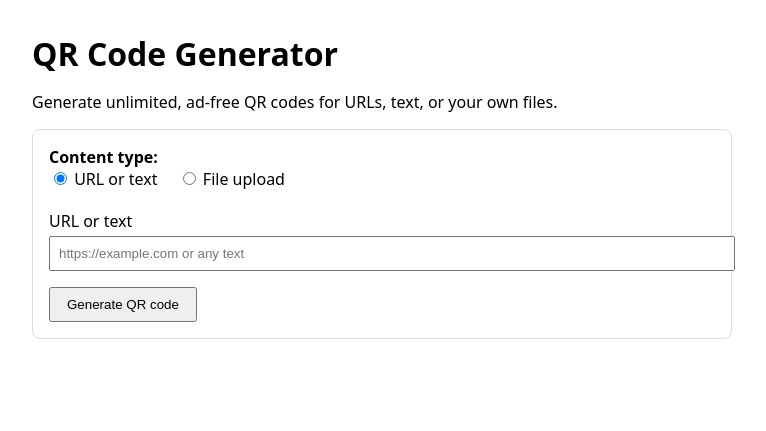
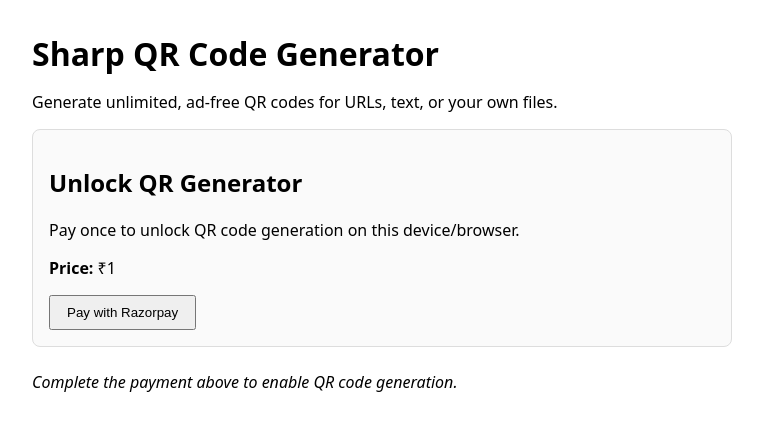
Before and after one commit to Riyaspn/Sharp-QR-code-generator, a Flask app: page / in a window 1280 px wide. Shown: the top 431 px of the page, without its empty margins (0-766 px from the left). Run offline with Flask 3, Linux system fonts and the light colour scheme; some libraries are stand-ins or nearby versions.

Commit message:
latest updates

```diff
--- a/app.py
+++ b/app.py
@@ -9,24 +9,31 @@ from flask import (
     url_for,
     send_from_directory,
     flash,
+    session,
+    jsonify,
 )
 from werkzeug.utils import secure_filename
 import qrcode
+import razorpay
+from dotenv import load_dotenv
+
+# Load environment variables from .env if present. [web:63]
+load_dotenv()
 
 app = Flask(__name__)
 
 # Basic configuration
-app.config["SECRET_KEY"] = "change-this-in-production"
+app.config["SECRET_KEY"] = os.environ.get("FLASK_SECRET_KEY", "change-this-in-production")
 app.config["UPLOAD_FOLDER"] = os.path.join(app.root_path, "uploads")
 app.config["QR_FOLDER"] = os.path.join(app.root_path, "static", "qr_codes")
 app.config["MAX_CONTENT_LENGTH"] = 50 * 1024 * 1024  # 50 MB max upload
 
-# Create folders if they don't exist
 os.makedirs(app.config["UPLOAD_FOLDER"], exist_ok=True)
 os.makedirs(app.config["QR_FOLDER"], exist_ok=True)
 
-# Optional: restrict file types if you want
+# Optional: restrict types
 ALLOWED_EXTENSIONS = None  # or set like {"png", "jpg", "jpeg", "gif", "mp4", "pdf"}
+
 
 def allowed_file(filename: str) -> bool:
     if not filename or "." not in filename:
@@ -37,34 +44,50 @@ def allowed_file(filename: str) -> bool:
     return ext in ALLOWED_EXTENSIONS
 
 
+# ---------------- Razorpay config ----------------
+
+RAZORPAY_KEY_ID = os.environ.get("RAZORPAY_KEY_ID")
+RAZORPAY_KEY_SECRET = os.environ.get("RAZORPAY_KEY_SECRET")
+
+if not RAZORPAY_KEY_ID or not RAZORPAY_KEY_SECRET:
+    print("WARNING: Razorpay keys not set. Payment will not work.")
+
+razorpay_client = razorpay.Client(auth=(RAZORPAY_KEY_ID, RAZORPAY_KEY_SECRET))
+PRICE_INR = 1  # change this to your price in rupees
+
+
+# ---------------- Core QR routes ----------------
+
 @app.route("/", methods=["GET", "POST"])
 def index():
+    paid = session.get("paid", False)
     qr_image_url = None
     target_url = None
 
     if request.method == "POST":
+        # Block QR generation if not paid
+        if not paid:
+            flash("Please complete payment to generate QR codes.")
+            return redirect(url_for("index"))
+
         mode = request.form.get("mode")
 
-        # Case 1: user provides URL or text
+        # Case 1: URL or text
         if mode == "url":
             raw_value = request.form.get("url", "").strip()
             if not raw_value:
                 flash("Please enter a URL or some text.")
                 return redirect(url_for("index"))
 
-            # If it looks like a URL without scheme, prepend https://
             if raw_value.startswith(("http://", "https://")):
                 target_url = raw_value
             else:
-                # You can treat any text as-is, or force URL format.
-                # Here we assume if it has spaces we keep it as plain text,
-                # otherwise we treat it as URL and prepend https.
                 if " " in raw_value:
                     target_url = raw_value
                 else:
                     target_url = "https://" + raw_value
 
-        # Case 2: user uploads a file
+        # Case 2: file upload
         elif mode == "file":
             file = request.files.get("file")
             if not file or file.filename == "":
@@ -79,14 +102,13 @@ def index():
             save_path = os.path.join(app.config["UPLOAD_FOLDER"], filename)
             file.save(save_path)
 
-            # Public URL that QR will point to
             target_url = url_for("serve_file", filename=filename, _external=True)
 
         else:
             flash("Invalid submission.")
             return redirect(url_for("index"))
 
-        # Generate QR code image for target_url (or text)
+        # Generate QR
         qr_filename = f"{uuid.uuid4().hex}.png"
         qr_path = os.path.join(app.config["QR_FOLDER"], qr_filename)
 
@@ -95,24 +117,100 @@ def index():
 
         qr_image_url = url_for("static", filename=f"qr_codes/{qr_filename}")
 
-        return render_template(
-            "index.html",
-            qr_image_url=qr_image_url,
-            target_url=target_url,
-        )
-
-    return render_template("index.html", qr_image_url=qr_image_url, target_url=target_url)
+    return render_template(
+        "index.html",
+        qr_image_url=qr_image_url,
+        target_url=target_url,
+        paid=paid,
+        razorpay_key_id=RAZORPAY_KEY_ID,
+        price_inr=PRICE_INR,
+    )
 
 
 @app.route("/file/<path:filename>")
 def serve_file(filename):
-    """
-    Serves uploaded files so that QR codes can point to them.
-    Scans are unlimited as long as the file exists on the server.
-    """
     return send_from_directory(app.config["UPLOAD_FOLDER"], filename, as_attachment=False)
 
 
+# ---------------- Razorpay order endpoint ----------------
+# Server-side order creation using Orders API. [web:42][web:48]
+
+@app.route("/create_order", methods=["POST"])
+def create_order():
+    if not (RAZORPAY_KEY_ID and RAZORPAY_KEY_SECRET):
+        return jsonify({"error": "Payment not configured"}), 500
+
+    data = request.get_json(silent=True) or {}
+    amount_rupees = data.get("amount") or PRICE_INR
+
+    try:
+        amount_rupees = float(amount_rupees)
+    except (TypeError, ValueError):
+        return jsonify({"error": "Invalid amount"}), 400
+
+    if amount_rupees <= 0:
+        return jsonify({"error": "Invalid amount"}), 400
+
+    amount_paise = int(round(amount_rupees * 100))  # Razorpay uses paise. [web:42]
+
+    try:
+        order = razorpay_client.order.create(
+            {
+                "amount": amount_paise,
+                "currency": "INR",
+                "receipt": f"rcpt_{uuid.uuid4().hex[:10]}",
+                "payment_capture": 1,
+                "notes": {"product": "Sharp QR Code Generator Access"},
+            }
+        )
+    except Exception as e:
+        print("Razorpay order creation failed:", e)
+        return jsonify({"error": "Failed to create order"}), 500
+
+    return jsonify(
+        {
+            "order_id": order["id"],
+            "amount": order["amount"],
+            "currency": order["currency"],
+        }
+    )
+
+
+# ---------------- Razorpay callback handler ----------------
+# Razorpay posts here after successful payment if callback_url is set. [web:42][web:53]
+
+@app.route("/payment_handler", methods=["POST"])
+def payment_handler():
+    if not (RAZORPAY_KEY_ID and RAZORPAY_KEY_SECRET):
+        flash("Payment is not configured on the server.")
+        return redirect(url_for("index"))
+
+    razorpay_payment_id = request.form.get("razorpay_payment_id")
+    razorpay_order_id = request.form.get("razorpay_order_id")
+    razorpay_signature = request.form.get("razorpay_signature")
+
+    if not (razorpay_payment_id and razorpay_order_id and razorpay_signature):
+        flash("Missing payment details from Razorpay.")
+        return redirect(url_for("index"))
+
+    params_dict = {
+        "razorpay_order_id": razorpay_order_id,
+        "razorpay_payment_id": razorpay_payment_id,
+        "razorpay_signature": razorpay_signature,
+    }
+
+    try:
+        razorpay_client.utility.verify_payment_signature(params_dict)  # raises on error [web:42][web:54]
+    except razorpay.errors.SignatureVerificationError as e:
+        print("Payment signature verification failed:", e)
+        flash("Payment verification failed. If you were charged, please contact support.")
+        return redirect(url_for("index"))
+
+    # Success: unlock generator for this session
+    session["paid"] = True
+    flash("Payment successful! QR generator unlocked.")
+    return redirect(url_for("index"))
+
+
 if __name__ == "__main__":
-    # For local development
     app.run(host="0.0.0.0", port=5000, debug=True)
--- a/requirements.txt
+++ b/requirements.txt
@@ -1,3 +1,4 @@
 Flask
 qrcode[pil]
 gunicorn
+razorpay
--- a/templates/index.html
+++ b/templates/index.html
@@ -2,7 +2,7 @@
 <html lang="en">
 <head>
   <meta charset="utf-8">
-  <title>QR Code Generator</title>
+  <title>Sharp QR Code Generator</title>
   <meta name="viewport" content="width=device-width, initial-scale=1">
   <style>
     body { font-family: system-ui, sans-serif; margin: 2rem; max-width: 700px; }
@@ -17,10 +17,18 @@
     .qr-result { margin-top: 2rem; }
     .qr-result img { max-width: 250px; height: auto; border: 1px solid #ccc; padding: 0.5rem; }
     .flash { color: #b00020; margin-bottom: 0.5rem; }
+    .card {
+      border: 1px solid #ddd;
+      padding: 1rem;
+      border-radius: 0.5rem;
+      margin-bottom: 1.5rem;
+      background: #fafafa;
+    }
   </style>
+  <script src="https://checkout.razorpay.com/v1/checkout.js"></script>
 </head>
 <body>
-  <h1>QR Code Generator</h1>
+  <h1>Sharp QR Code Generator</h1>
   <p>Generate unlimited, ad‑free QR codes for URLs, text, or your own files.</p>
 
   {% with messages = get_flashed_messages() %}
@@ -31,6 +39,16 @@
     {% endif %}
   {% endwith %}
 
+  {% if not paid %}
+    <div class="card">
+      <h2>Unlock QR Generator</h2>
+      <p>Pay once to unlock QR code generation on this device/browser.</p>
+      <p><strong>Price:</strong> ₹{{ price_inr }}</p>
+      <button type="button" onclick="startPayment()">Pay with Razorpay</button>
+    </div>
+  {% endif %}
+
+  {% if paid %}
     <form method="post" enctype="multipart/form-data">
       <div class="field-group mode-select">
         <strong>Content type:</strong><br>
@@ -62,6 +80,9 @@
 
       <button type="submit">Generate QR code</button>
     </form>
+  {% else %}
+    <p><em>Complete the payment above to enable QR code generation.</em></p>
+  {% endif %}
 
   {% if qr_image_url %}
     <div class="qr-result">
@@ -82,7 +103,7 @@
     const fileInput = document.getElementById('file-input');
 
     function updateMode() {
-      if (urlRadio.checked) {
+      if (urlRadio && urlRadio.checked) {
         urlInput.style.display = '';
         fileInput.style.display = 'none';
       } else {
@@ -91,9 +112,49 @@
       }
     }
 
+    if (urlRadio && fileRadio) {
       urlRadio.addEventListener('change', updateMode);
       fileRadio.addEventListener('change', updateMode);
       updateMode();
+    }
+
+    async function startPayment() {
+      try {
+        const res = await fetch("/create_order", {
+          method: "POST",
+          headers: { "Content-Type": "application/json" },
+          body: JSON.stringify({ amount: {{ price_inr }} })
+        });
+        const data = await res.json();
+        if (!res.ok) {
+          alert(data.error || "Failed to create order");
+          return;
+        }
+
+        const options = {
+          key: "{{ razorpay_key_id }}",
+          amount: data.amount,            // in paise
+          currency: data.currency,
+          name: "Sharp QR Code Generator",
+          description: "Unlock QR generator",
+          order_id: data.order_id,
+          // ABSOLUTE URL + redirect so Razorpay posts here and then sends you back. [web:73][web:74][web:79]
+          callback_url: "{{ url_for('payment_handler', _external=True) }}",
+          redirect: true,
+          theme: { color: "#3399cc" }
+        };
+
+        const rzp = new Razorpay(options);
+        rzp.on("payment.failed", function (resp) {
+          alert("Payment failed or cancelled. Please try again.");
+          console.log(resp.error);
+        });
+        rzp.open();
+      } catch (e) {
+        console.error(e);
+        alert("Unexpected error while starting payment.");
+      }
+    }
   </script>
 </body>
 </html>
```
Also changed, not shown: 1 other file. Lines whose indentation alone changed are shown as unchanged.
